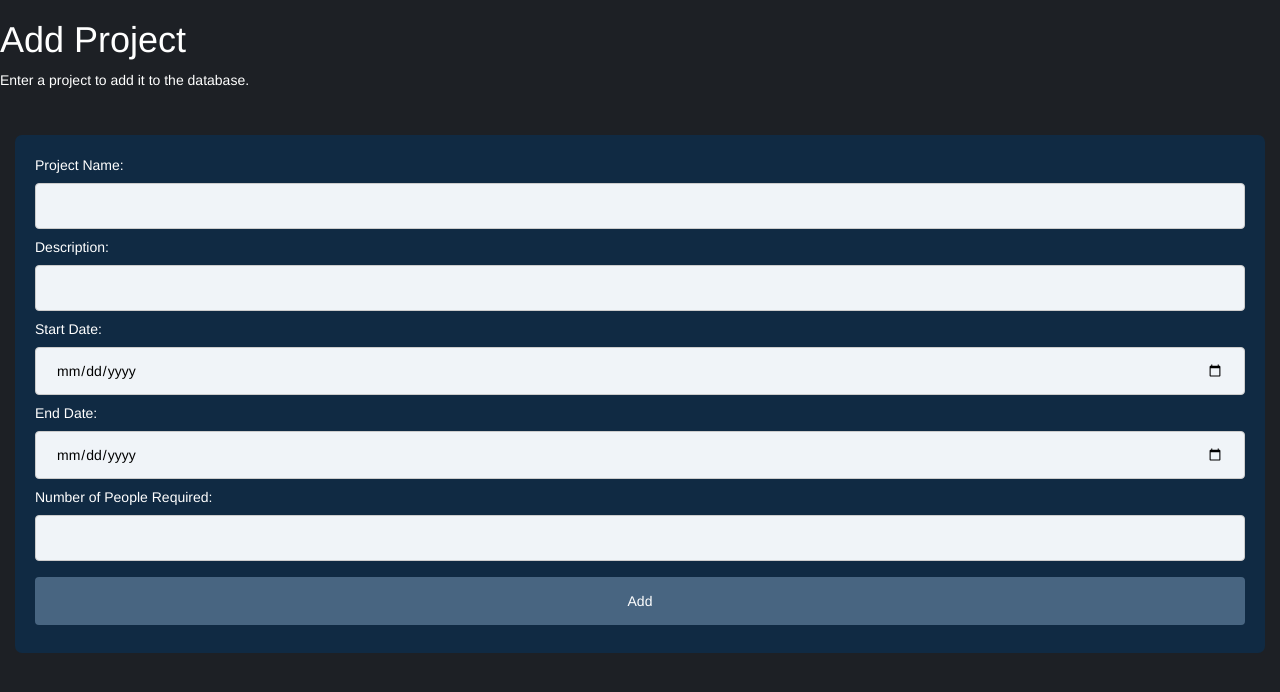
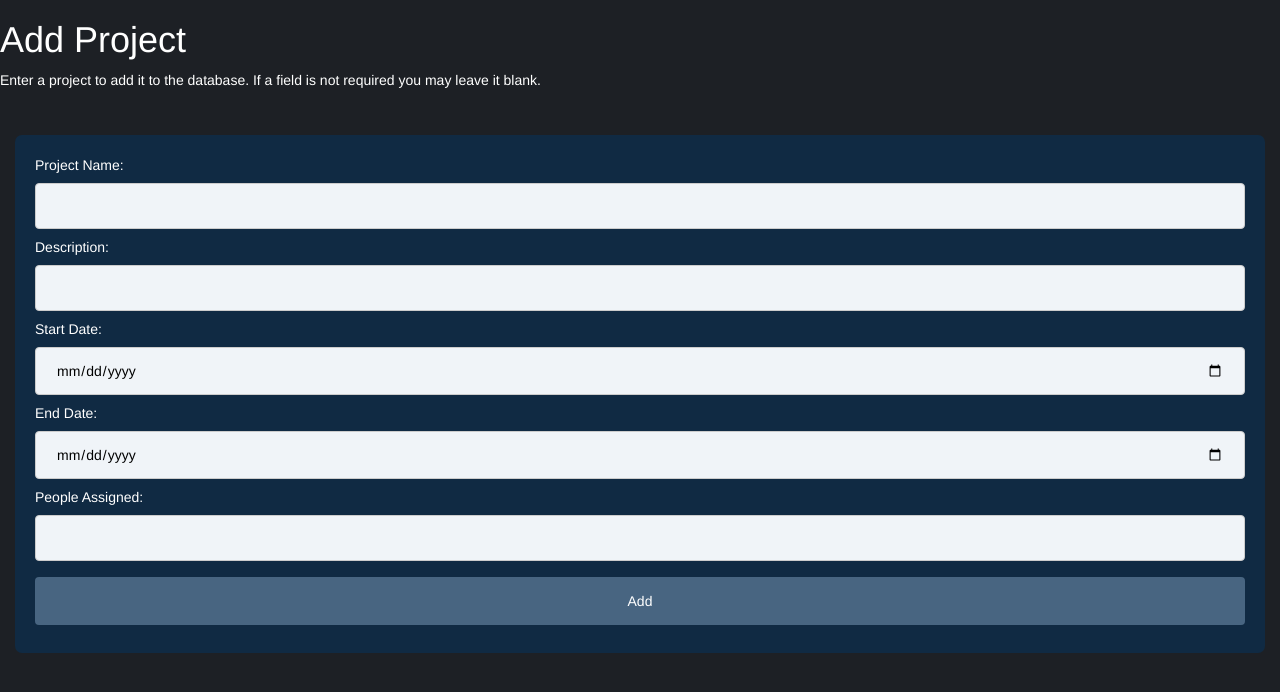
Before and after one commit to cnesci/eco_squad, a Flask app: page /new_project in a window 1280 px wide. Shown: the part 50-742 px from the top of the page. Run offline with Flask 2, Linux system fonts and the light colour scheme; some libraries are stand-ins or nearby versions.

Commit message:
Fixed people assigned issue

```diff
--- a/Templates/add_project.html
+++ b/Templates/add_project.html
@@ -3,7 +3,7 @@
 {% block title %} Add Project {% endblock %}
 
 {% block description %}
-Enter a project to add it to the database.
+Enter a project to add it to the database. If a field is not required you may leave it blank.
 {% endblock %}
 
 {% block image %}
@@ -21,8 +21,8 @@ Enter a project to add it to the database.
   <input type="date" name="m_start_date"><br>
   End Date:
   <input type="date" name="m_end_date"><br>
-  Number of People Required:
-  <input type="number" name="m_people"><br>
+  People Assigned:
+  <input type="text" name="m_people"><br>
 
   <button class="sub" type="submit">Add</button>
   </form>
--- a/Templates/delete_project.html
+++ b/Templates/delete_project.html
@@ -1,6 +1,6 @@
 {% extends "layout.html" %}
 
-{% block title %} Delete Car {% endblock %}
+{% block title %} Delete Project {% endblock %}
 
 {% block description %}
 Enter the ID of the project you would like to delete.
--- a/Templates/modify_project.html
+++ b/Templates/modify_project.html
@@ -3,7 +3,7 @@
 {% block title %} Edit Project {% endblock %}
 
 {% block description %}
-Enter the ID of the Project you would like to edit, then change any fields.
+Enter the ID of the Project you would like to edit, then change the required fields.
 {% endblock %}
 
 {% block image %}
@@ -23,8 +23,8 @@ Enter the ID of the Project you would like to edit, then change any fields.
     <input type="date" name="m_start_date"><br>
     Updated End Date:
     <input type="date" name="m_end_date"><br>
-    Updated Number of People Required:
-    <input type="number" name="m_people"><br>
+    Updated People Assigned:
+    <input type="text" name="m_people"><br>
 
     <button class="sub" type="submit">Update</button>
   </form>
```
